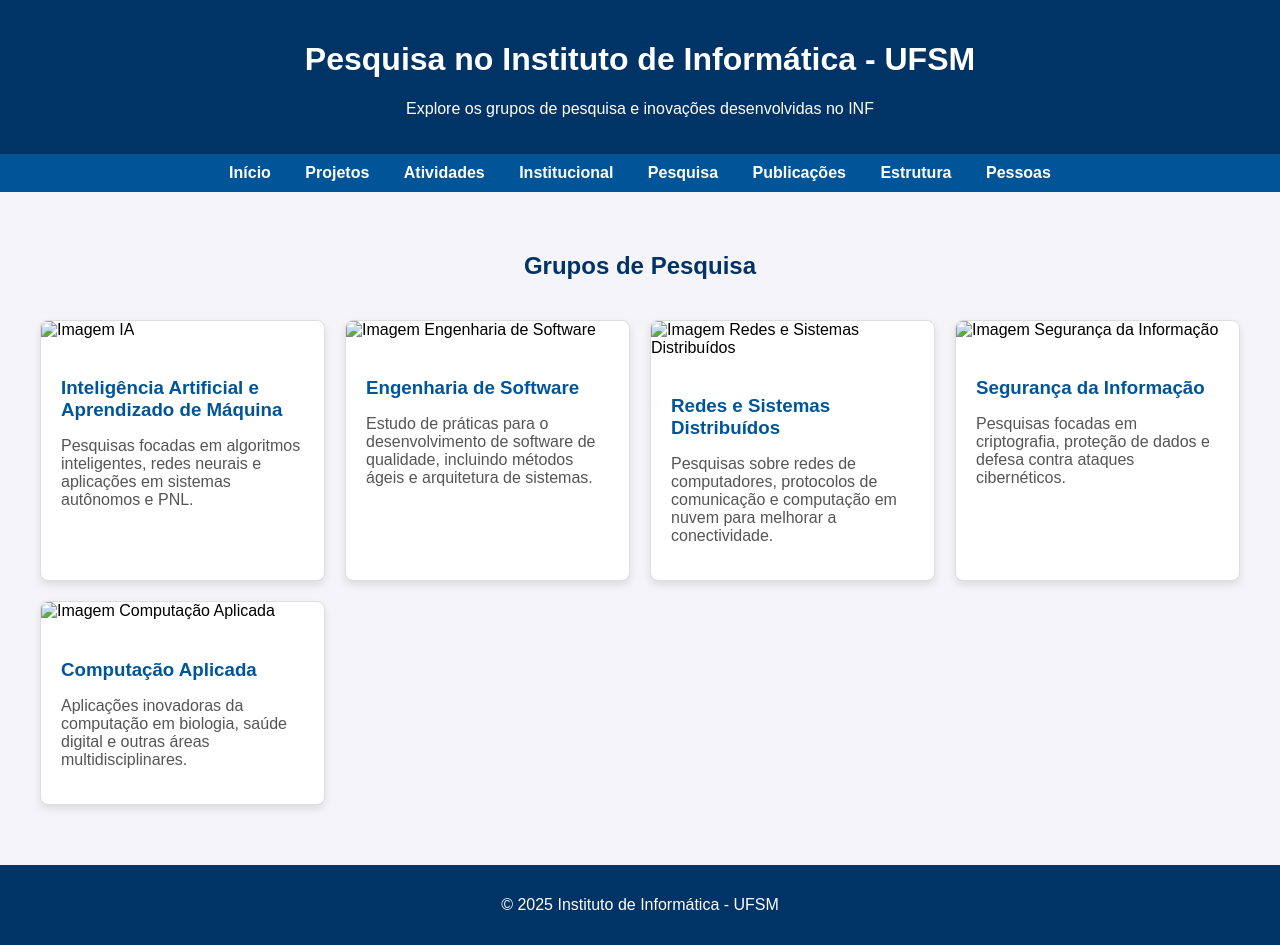
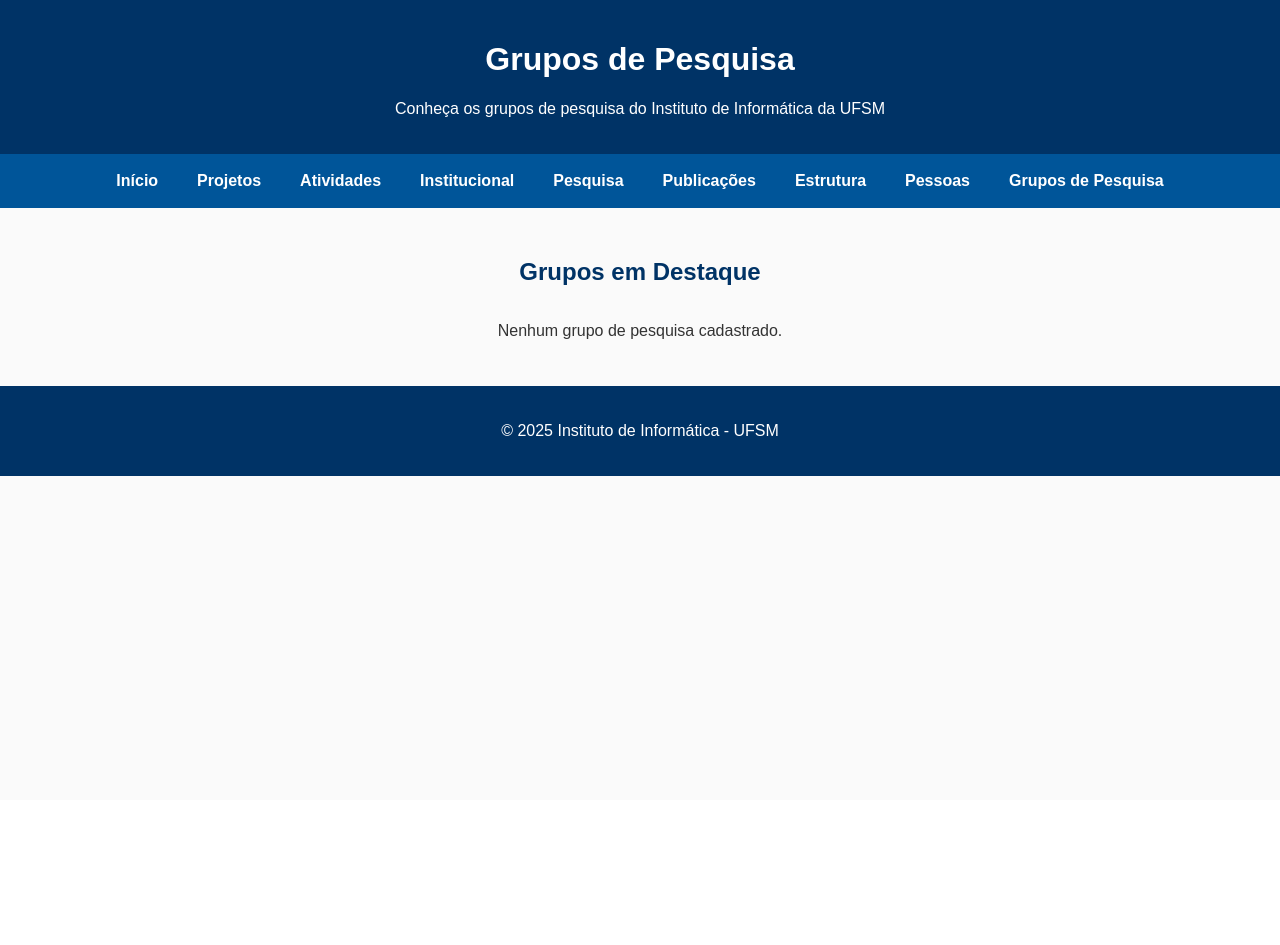
Before and after one commit to RicardoFerreiraDaSilva/Site_inf_UFSM, a Django app: page /pesquisa/ in a window 1280 px wide. After the commit the page ends 476 px from the top, so only its background shows below. Run offline with Django 5.2, Linux system fonts and the light colour scheme; some libraries are stand-ins or nearby versions.

Commit message:
Atualização da guia pesquisa

```diff
--- a/cursos/templates/cursos/pesquisa.html
+++ b/cursos/templates/cursos/pesquisa.html
@@ -1,100 +1,113 @@
+{% load static %}
 <!DOCTYPE html>
 <html lang="pt-br">
 <head>
-    <meta charset="UTF-8">
-    <meta name="viewport" content="width=device-width, initial-scale=1.0">
-    <title>Pesquisa - Instituto de Informática - UFSM</title>
-    <link rel="stylesheet" href="styles.css"> <!-- Link para o arquivo de estilos -->
+    <meta charset="UTF-8" />
+    <title>Grupos de Pesquisa - Instituto de Informática UFSM</title>
+    <meta name="viewport" content="width=device-width, initial-scale=1.0" />
+    <link
+      rel="stylesheet"
+      href="https://cdnjs.cloudflare.com/ajax/libs/font-awesome/6.5.0/css/all.min.css"
+    />
     <style>
+        :root {
+            --azul-escuro: #003366;
+            --azul-medio: #005599;
+            --cinza-claro: #f2f2f2;
+            --texto: #333;
+        }
+        * {
+            box-sizing: border-box;
+        }
         body {
             font-family: Arial, sans-serif;
             margin: 0;
             padding: 0;
-            background-color: #f4f4f9;
+            background-color: #fafafa;
+            color: var(--texto);
         }
-
-        header {
-            background-color: #003366;
+        header, footer {
+            background-color: var(--azul-escuro);
             color: white;
             padding: 20px;
             text-align: center;
         }
-
         nav {
-            background-color: #005599;
-            padding: 10px;
+            background-color: var(--azul-medio);
             text-align: center;
+            padding: 12px;
+            display: flex;
+            flex-wrap: wrap;
+            justify-content: center;
+            gap: 15px;
         }
-
         nav a {
             color: white;
-            margin: 0 15px;
             text-decoration: none;
             font-weight: bold;
+            padding: 6px 12px;
+            transition: background-color 0.3s;
         }
-
+        nav a:hover {
+            background-color: var(--azul-escuro);
+            border-radius: 5px;
+        }
         section {
-            padding: 40px 20px;
+            padding: 30px 20px;
+            max-width: 1200px;
+            margin: 0 auto;
         }
-
         h2 {
             text-align: center;
-            color: #003366;
+            margin-bottom: 20px;
+            color: var(--azul-escuro);
         }
-
-        .group-list {
-            display: grid;
-            grid-template-columns: repeat(auto-fill, minmax(250px, 1fr));
-            gap: 20px;
+        .cards-container {
+            display: flex;
+            flex-wrap: wrap;
+            justify-content: center;
+            gap: 24px;
+        }
+        .atividade-card {
+            background-color: white;
+            border-left: 6px solid var(--azul-medio);
+            border-radius: 10px;
             padding: 20px;
+            max-width: 380px;
+            flex: 1 1 280px;
+            box-shadow: 0 4px 12px rgba(0,0,0,0.07);
+            transition: transform 0.3s ease;
+            cursor: pointer;
         }
-
-        .group-card {
-            background-color: white;
-            border: 1px solid #ddd;
-            border-radius: 8px;
-            overflow: hidden;
-            box-shadow: 0 4px 8px rgba(0, 0, 0, 0.1);
-            transition: transform 0.3s ease;
+        .atividade-card:hover {
+            transform: translateY(-5px);
         }
-
-        .group-card:hover {
-            transform: scale(1.05);
+        .atividade-card h3 {
+            font-size: 20px;
+            margin-bottom: 10px;
+            color: var(--azul-escuro);
+            display: flex;
+            align-items: center;
+            gap: 10px;
         }
-
-        .group-card img {
-            width: 100%;
-            height: 200px;
-            object-fit: cover;
+        .atividade-card p {
+            margin: 8px 0;
+            line-height: 1.5;
         }
-
-        .group-card .content {
-            padding: 20px;
-        }
-
-        .group-card h3 {
-            color: #005599;
-            margin-bottom: 10px;
-        }
-
-        .group-card p {
-            color: #555;
-            margin-bottom: 15px;
-        }
-
-        footer {
-            background-color: #003366;
-            color: white;
-            text-align: center;
-            padding: 15px;
+        @media (max-width: 600px) {
+            .atividade-card {
+                max-width: 100%;
+            }
+            nav {
+                flex-direction: column;
+            }
         }
     </style>
 </head>
 <body>
-
     <header>
-        <h1>Pesquisa no Instituto de Informática - UFSM</h1>
-        <p>Explore os grupos de pesquisa e inovações desenvolvidas no INF</p>
+        <h1>Grupos de Pesquisa</h1>
+        <p>Conheça os grupos de pesquisa do Instituto de Informática da UFSM</p>
     </header>
 
     <nav>
@@ -106,63 +119,27 @@
         <a href="/publicacoes/">Publicações</a>
         <a href="/estrutura/">Estrutura</a>
         <a href="/pessoas/">Pessoas</a>
+        <a href="/grupos/">Grupos de Pesquisa</a>
     </nav>
 
     <section>
-        <h2>Grupos de Pesquisa</h2>
+        <h2>Grupos em Destaque</h2>
+        <div class="cards-container">
+{% for grupo in grupos %}
+  <div>
+    <h3>{{ grupo.nome }}</h3>
+    <p><strong>Líder:</strong> {{ grupo.lider }}</p>
+    <p>{{ grupo.descricao }}</p>
+  </div>
+{% empty %}
+  <p>Nenhum grupo de pesquisa cadastrado.</p>
+{% endfor %}
 
-        <div class="group-list">
-            <!-- Grupo de Inteligência Artificial e Aprendizado de Máquina -->
-            <div class="group-card">
-                <img src="https://via.placeholder.com/250x150" alt="Imagem IA">
-                <div class="content">
-                    <h3>Inteligência Artificial e Aprendizado de Máquina</h3>
-                    <p>Pesquisas focadas em algoritmos inteligentes, redes neurais e aplicações em sistemas autônomos e PNL.</p>
-                </div>
-            </div>
-
-            <!-- Grupo de Engenharia de Software -->
-            <div class="group-card">
-                <img src="https://via.placeholder.com/250x150" alt="Imagem Engenharia de Software">
-                <div class="content">
-                    <h3>Engenharia de Software</h3>
-                    <p>Estudo de práticas para o desenvolvimento de software de qualidade, incluindo métodos ágeis e arquitetura de sistemas.</p>
-                </div>
-            </div>
-
-            <!-- Grupo de Redes e Sistemas Distribuídos -->
-            <div class="group-card">
-                <img src="https://via.placeholder.com/250x150" alt="Imagem Redes e Sistemas Distribuídos">
-                <div class="content">
-                    <h3>Redes e Sistemas Distribuídos</h3>
-                    <p>Pesquisas sobre redes de computadores, protocolos de comunicação e computação em nuvem para melhorar a conectividade.</p>
-                </div>
-            </div>
-
-            <!-- Grupo de Segurança da Informação -->
-            <div class="group-card">
-                <img src="https://via.placeholder.com/250x150" alt="Imagem Segurança da Informação">
-                <div class="content">
-                    <h3>Segurança da Informação</h3>
-                    <p>Pesquisas focadas em criptografia, proteção de dados e defesa contra ataques cibernéticos.</p>
-                </div>
-            </div>
-
-            <!-- Grupo de Computação Aplicada -->
-            <div class="group-card">
-                <img src="https://via.placeholder.com/250x150" alt="Imagem Computação Aplicada">
-                <div class="content">
-                    <h3>Computação Aplicada</h3>
-                    <p>Aplicações inovadoras da computação em biologia, saúde digital e outras áreas multidisciplinares.</p>
-                </div>
-            </div>
         </div>
-
     </section>
 
     <footer>
         <p>© 2025 Instituto de Informática - UFSM</p>
     </footer>
-
 </body>
 </html>
--- a/cursos/urls.py
+++ b/cursos/urls.py
@@ -33,4 +33,9 @@
     path('atividades/gerenciar/', views.listar_atividades, name='listar_atividades'),
     path('atividades/editar/<int:id>/', views.editar_atividade, name='editar_atividade'),
     path('atividades/excluir/<int:id>/', views.excluir_atividade, name='excluir_atividade'),
+
+    #Grupos de pesquisa
+    path('grupos/', views.grupos_pesquisa, name='grupos'),
+    path('grupos/<slug:slug>/', views.grupo_detalhe, name='grupo_detalhe'),
+
 ]
--- a/cursos/views.py
+++ b/cursos/views.py
@@ -148,3 +148,23 @@
 def publicacoes(request):
     publicacoes = Livro.objects.all()
     return render(request, 'cursos/publicacoes.html', {'publicacoes': publicacoes})
+
+def grupos_pesquisa(request):
+    return render(request, 'cursos/pesquisa.html')
+
+from .models import GrupoPesquisa
+
+def grupos_pesquisa(request):
+    grupos = GrupoPesquisa.objects.all()
+    return render(request, 'cursos/grupos.html', {'grupos': grupos})
+
+def grupo_detalhe(request, slug):
+    grupo = GrupoPesquisa.objects.get(slug=slug)
+    return render(request, 'cursos/grupo_detalhe.html', {'grupo': grupo})
+
+from django.shortcuts import render
+from .models import GrupoPesquisa  # nome do seu modelo de grupo
+
+def pesquisa_view(request):
+    grupos = GrupoPesquisa.objects.all()  # pega todos os grupos
+    return render(request, 'cursos/pesquisa.html', {'grupos': grupos})
```
Also changed, not shown: cursos/admin.py (+7 -0 lines), cursos/models.py (+26 -0 lines), cursos/templates/cursos/modais.html (added, +59 -0 lines), cursos/templates/cursos/pesquisa.detalhe.html (added, +19 -0 lines), cursos/migrations/0006_grupopesquisa.py (added), db.sqlite3.
